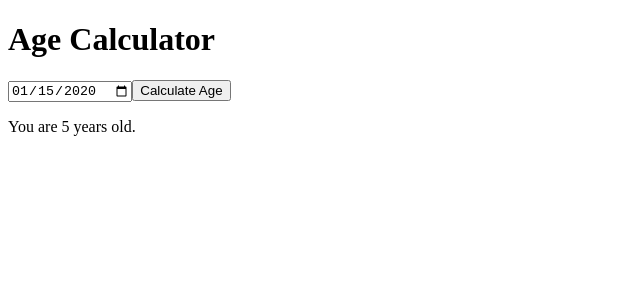
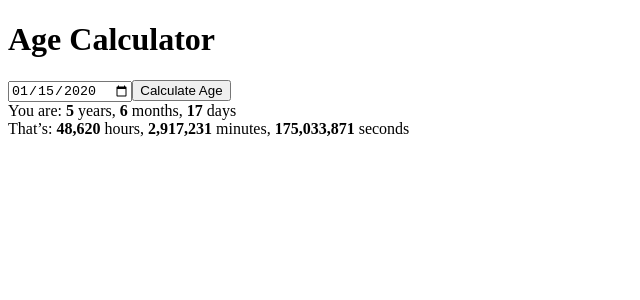
Before and after one commit to iamneonora/multi-tool-utilities, a Next.js app: page / in a window 1280 px wide. Both pictures are taken after typing "2020-01-15" into the empty fields and a click on the button "Calculate Age". Shown: the top 300 px of the page, without its empty margins (0-640 px from the left). Built offline with nearby package versions, Linux system fonts and the light colour scheme.

Commit message:
Fix encoding issue

```diff
--- a/pages/index.js
+++ b/pages/index.js
@@ -6,15 +6,43 @@ export default function Home() {
   const [age, setAge] = useState(null);
 
     const calculateAge = () => {
-    const today = new Date();
+        if (!birthdate) return;
+
+        const now = new Date();
         const birth = new Date(birthdate);
-    let years = today.getFullYear() - birth.getFullYear();
-    const m = today.getMonth() - birth.getMonth();
-    if (m < 0 || (m === 0 && today.getDate() < birth.getDate())) {
+
+        let years = now.getFullYear() - birth.getFullYear();
+        let months = now.getMonth() - birth.getMonth();
+        let days = now.getDate() - birth.getDate();
+
+        if (days < 0) {
+            months--;
+            const prevMonth = new Date(now.getFullYear(), now.getMonth(), 0);
+            days += prevMonth.getDate();
+        }
+
+        if (months < 0) {
             years--;
+            months += 12;
         }
-    setAge(years);
+
+        // Time differences in milliseconds
+        const diff = now.getTime() - birth.getTime();
+        const seconds = Math.floor(diff / 1000);
+        const minutes = Math.floor(diff / (1000 * 60));
+        const hours = Math.floor(diff / (1000 * 60 * 60));
+
+        setAge({
+            years,
+            months,
+            days,
+            hours,
+            minutes,
+            seconds,
+        });
     };
+
+
 
   return (
     <div className="flex flex-col items-center justify-center min-h-screen p-4 bg-gray-50">
@@ -26,11 +54,24 @@ export default function Home() {
         onChange={(e) => setBirthdate(e.target.value)}
         className="p-2 border rounded mb-4"
       />
-      <button onClick={calculateAge} className="bg-blue-500 text-white px-4 py-2 rounded">
+          <button
+              onClick={calculateAge}
+              className="mt-4 px-4 py-2 bg-blue-600 text-white rounded hover:bg-blue-700"
+          >
               Calculate Age
           </button>
-      {age !== null && (
-        <p className="mt-4 text-lg">You are {age} years old.</p>
+
+          {age && (
+              <div className="mt-4 space-y-2 text-lg">
+                  <div>
+                      You are: <strong>{age.years}</strong> years, <strong>{age.months}</strong> months, <strong>{age.days}</strong> days
+                  </div>
+                  <div>
+                      That’s: <strong>{age.hours.toLocaleString()}</strong> hours,
+                      <strong> {age.minutes.toLocaleString()}</strong> minutes,
+                      <strong> {age.seconds.toLocaleString()}</strong> seconds
+                  </div>
+              </div>
           )}
     </div>
   );
```
Lines whose indentation alone changed are shown as unchanged.
